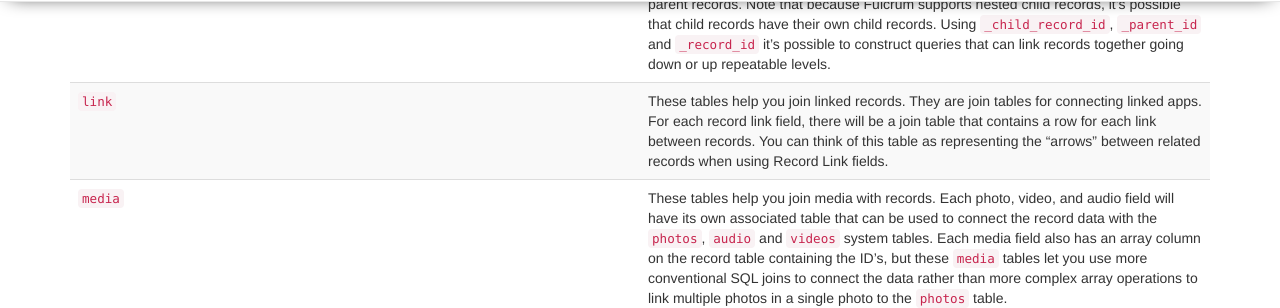
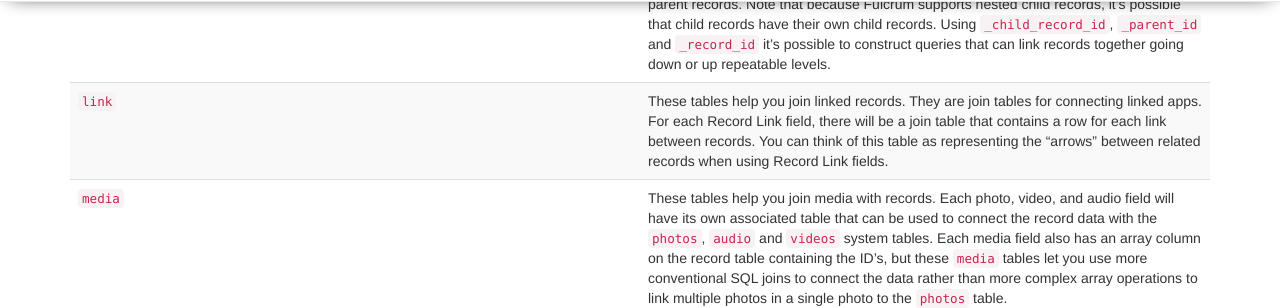
Before and after one commit to rylincoln/developer.fulcrumapp.com, a Jekyll site: the page built from _query-api/reference.md, in a window 1280 px wide and 900 px high, scrolled down 3078 px. Shown: the part 118-426 px from the top of the window. Built offline with Jekyll 4.4.1, drawn with Linux system fonts in a browser that asks for light colours; nearby versions of some CDN libraries.

Commit message:
This is now a proper noun in our software

```diff
--- a/_query-api/reference.md
+++ b/_query-api/reference.md
@@ -165,7 +165,7 @@ The basic `SELECT * FROM tables;` query will return all of the tables available
 |------|-------------|
 | `form` | These tables contain the records for each form. These are the primary tables used in the Query API and contain all the main record data. |
 | `repeatable` | These tables contain child records. Child tables have some additional columns, `_child_record_id` and `_parent_id` that can be used to link child records to the parent records. Note that because Fulcrum supports nested child records, it's possible that child records have their own child records. Using `_child_record_id`, `_parent_id` and `_record_id` it's possible to construct queries that can link records together going down or up repeatable levels.  |
-| `link` | These tables help you join linked records. They are join tables for connecting linked apps. For each record link field, there will be a join table that contains a row for each link between records. You can think of this table as representing the "arrows" between related records when using Record Link fields. |
+| `link` | These tables help you join linked records. They are join tables for connecting linked apps. For each Record Link field, there will be a join table that contains a row for each link between records. You can think of this table as representing the "arrows" between related records when using Record Link fields. |
 | `media` | These tables help you join media with records. Each photo, video, and audio field will have its own associated table that can be used to connect the record data with the `photos`, `audio` and `videos` system tables. Each media field also has an array column on the record table containing the ID's, but these `media` tables let you use more conventional SQL joins to connect the data rather than more complex array operations to link multiple photos in a single photo to the `photos` table. |
 | `system` | Fulcrum system tables: audio, changesets, choice_lists, classification_sets, forms, memberships, photos, projects, roles, signatures, videos |
 
```
